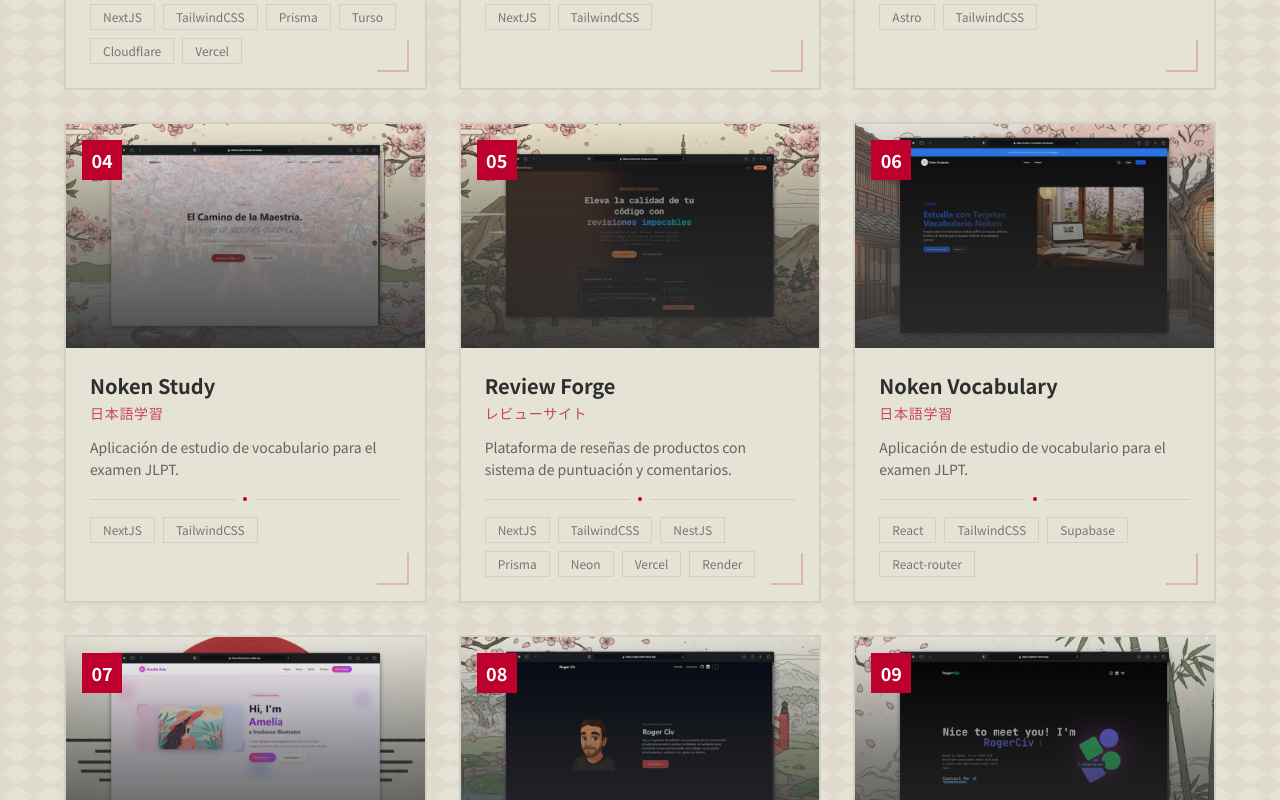
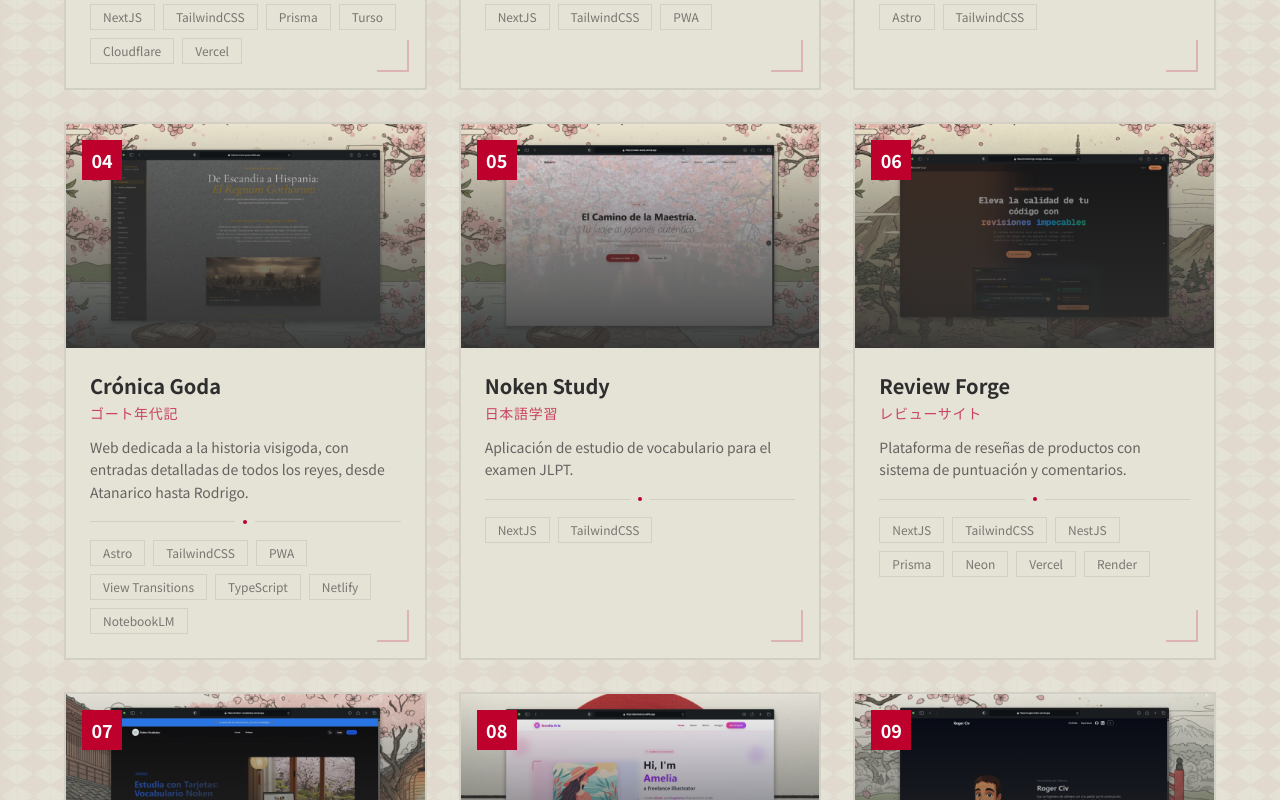
Before and after one commit to RogerCiv/japanese-portfolio, a Next.js app: page / in a window 1280 px wide. Shown: the part 1500-2300 px from the top of the page. Built offline with nearby package versions, Linux system fonts and the light colour scheme.

Commit message:
feat: add Crónica Goda project with details, image, and update tags

```diff
--- a/data/projects.ts
+++ b/data/projects.ts
@@ -1,3 +1,4 @@
+import cronicaGodaImage from "@/public/images/projects/cronica-goda.avif";
 import diversiaImage from "@/public/images/projects/diversia.avif";
 import illustratorImage from "@/public/images/projects/ilustradora.avif";
 import nokenImage from "@/public/images/projects/noken.avif";
@@ -28,7 +29,7 @@ export const projects: Project[] = [
     description:
       "Aplicación de estudio de vocabulario Noken para el examen JLPT.",
     image: nokenMasterImage,
-    tags: ["NextJS", "TailwindCSS"],
+    tags: ["NextJS", "TailwindCSS", "PWA"],
     github: "#",
     demo: "https://noken-master.vercel.app",
   },
@@ -41,6 +42,16 @@ export const projects: Project[] = [
     tags: ["Astro", "TailwindCSS"],
     github: "https://github.com/RogerCiv/web-resources",
     demo: "https://web-recursos.vercel.app",
+  },
+  {
+    title: "Crónica Goda",
+    japanese: "ゴート年代記",
+    description:
+      "Web dedicada a la historia visigoda, con entradas detalladas de todos los reyes, desde Atanarico hasta Rodrigo.",
+    image: cronicaGodaImage,
+    tags: ["Astro", "TailwindCSS", "PWA", "View Transitions", "TypeScript", "Netlify", "NotebookLM"],
+    github: "#",
+    demo: "https://cronica-goda.netlify.app",
   },
   {
     title: "Noken Study",
```
Also changed, not shown: public/images/projects/cronica-goda.avif (added).
